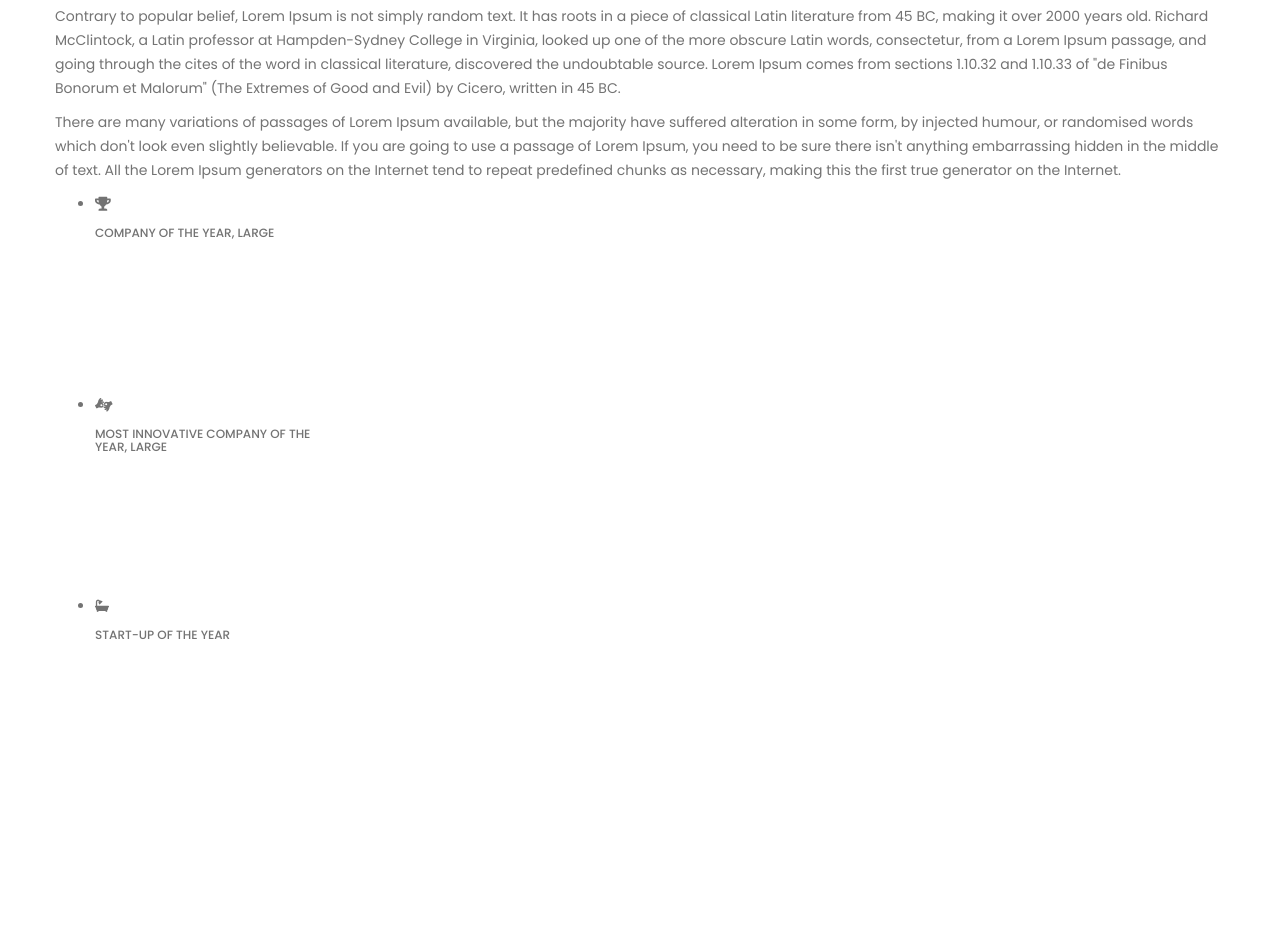
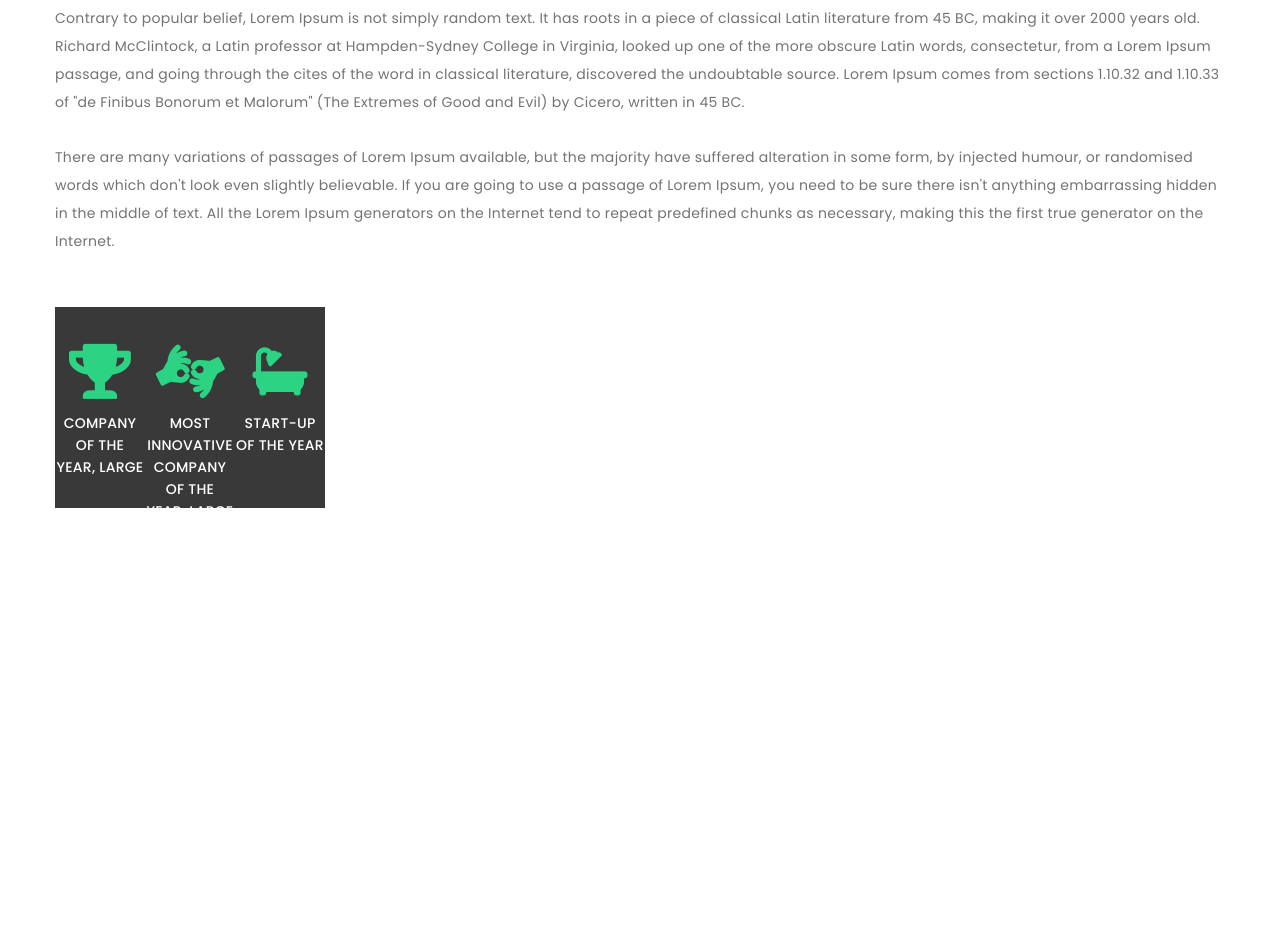
Before and after one commit to heydaralekber/Corporate-Final, a plain HTML site: page Corporate Template/About/indexAbout.html in a window 1280 px wide. Shown: the part 553-1495 px from the top of the page. After the commit the page ends 1370 px from the top, so only its background shows below. Drawn offline with Linux system fonts and the light colour scheme; some packages are replaced by stand-ins of ours; files that its build step writes are made by us from their sources; files whose address does not match are found by name.

Commit message:
Update styleAbout.css

```diff
--- a/Corporate Template/About/css/styleAbout.css
+++ b/Corporate Template/About/css/styleAbout.css
@@ -229,7 +229,7 @@ body {
     width: 100%;
     background-repeat: no-repeat;
     background-attachment: fixed;
-    background-position: 50% 0;
+    background-position: 50% 0%;
     -webkit-background-size: cover;
     -o-background-size: cover;
     background-size: cover;
@@ -241,6 +241,8 @@ body {
 
 .parallax-page {
     background-image: url(../images/parallax/parallax-page.jpg);
+    background-size: auto;
+
 }
 
 .page-title .overlay {
@@ -293,3 +295,59 @@ body {
 .divider.h11 {
     height: 11px;
 }
+
+.welcome-content p{
+  font-weight: 400;
+  letter-spacing: 0.3px;
+  margin-bottom: 27px;
+  line-height: 28px;
+}
+
+.divider.h25 {
+  height: 25px;
+}
+
+
+.flat-awards {
+    overflow: hidden;
+    padding: 0;
+    list-style: none;
+}
+
+
+.flat-awards li.awards {
+    float: left;
+    width: 33.33%;
+    background-color: #393939;
+    text-align: center;
+    position: relative;
+    overflow: hidden;
+    z-index: 1;
+}
+
+.flat-awards .awards .box-awards {
+    padding: 35px 0px 33px 0px;
+}
+
+.paddingbottom_54 {
+    padding-bottom: 54px;
+}
+
+.flat-awards .awards .awards-icon {
+    margin-bottom: 6px;
+}
+
+.flat-awards .awards .awards-icon i {
+    font-size: 55px;
+    line-height: normal;
+    color: #2bd383;
+}
+
+.flat-awards .awards .title-awards {
+    line-height: 22px;
+    font-weight: 500;
+    color: #fff;
+    font-size: 14px;
+    text-transform: uppercase;
+    letter-spacing: 0.25px;
+}
```
